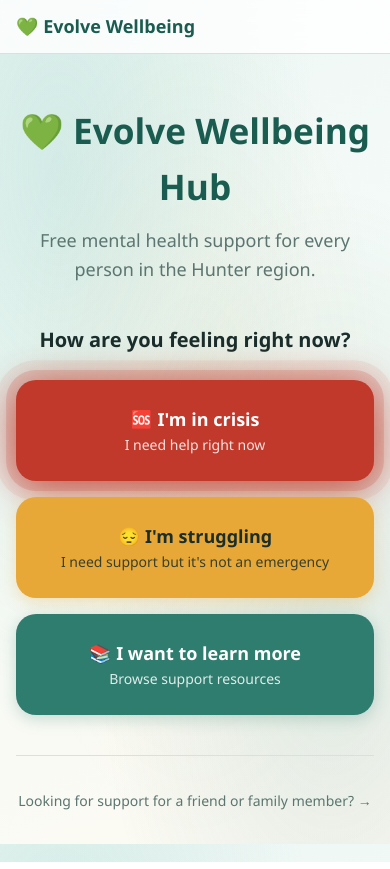
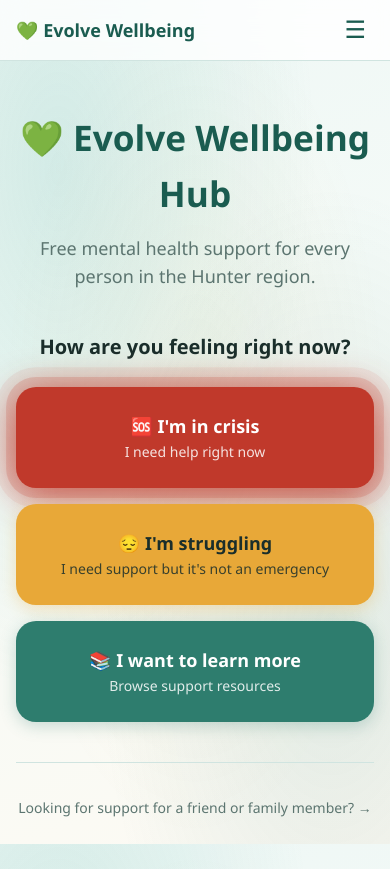
Before and after one commit to drubie442/Evolve, a React (Vite) app in the folder client/: page / in a window 390 px wide. Built offline with nearby package versions, Linux system fonts and the light colour scheme; no server answers.

Commit message:
add burger menu for mobile

```diff
--- a/client/src/components/Nav.jsx
+++ b/client/src/components/Nav.jsx
@@ -1,9 +1,22 @@
+import { useState } from "react";
 import { Link, useLocation } from "react-router-dom";
 
 export default function Nav() {
   const { search } = useLocation();
   const params = new URLSearchParams(search);
   const mode = params.get("mode");
+  const [open, setOpen] = useState(false);
+
+  const links = (
+    <>
+      <Link to="/resources" onClick={() => setOpen(false)}>Find Support</Link>
+      <Link to="/for-a-friend" onClick={() => setOpen(false)}>For a Friend</Link>
+      <Link to="/handoff" onClick={() => setOpen(false)}>Staff Handoff</Link>
+      <a href="/staff/carer/login">Carer Portal</a>
+      <Link to="/admin" onClick={() => setOpen(false)}>Admin</Link>
+      <Link to="/demo-qr" onClick={() => setOpen(false)}>Demo QR</Link>
+    </>
+  );
 
   return (
     <nav className="nav">
@@ -11,15 +24,17 @@
         <Link className="nav__logo" to={mode ? `/?mode=${mode}` : "/"}>
           💚 Evolve Wellbeing
         </Link>
-        <div className="nav__links">
-          <Link to="/resources">Find Support</Link>
-          <Link to="/for-a-friend">For a Friend</Link>
-          <Link to="/handoff">Staff Handoff</Link>
-          <a href="/staff/carer/login">Carer Portal</a>
-          <Link to="/admin">Admin</Link>
-          <Link to="/demo-qr">Demo QR</Link>
-        </div>
+        <div className="nav__links">{links}</div>
+        <button
+          className="nav__hamburger"
+          aria-label={open ? "Close menu" : "Open menu"}
+          aria-expanded={open}
+          onClick={() => setOpen((o) => !o)}
+        >
+          {open ? "✕" : "☰"}
+        </button>
       </div>
+      {open && <div className="nav__mobile-menu">{links}</div>}
     </nav>
   );
 }
--- a/client/src/index.css
+++ b/client/src/index.css
@@ -224,7 +224,37 @@
 }
 label { display: block; font-weight: 600; margin-bottom: var(--space-2); }
 
+.nav__hamburger { display: none; }
+.nav__mobile-menu { display: none; }
+
 @media (max-width: 600px) {
   .nav__links { display: none; }
   .landing-btn { font-size: var(--text-lg); }
+  .nav__hamburger {
+    display: flex;
+    align-items: center;
+    justify-content: center;
+    background: none;
+    border: none;
+    font-size: 1.5rem;
+    cursor: pointer;
+    color: var(--clr-primary-dark);
+    padding: var(--space-1) var(--space-2);
+  }
+  .nav__mobile-menu {
+    display: flex;
+    flex-direction: column;
+    gap: var(--space-3);
+    padding: var(--space-3) var(--space-4);
+    border-top: 1px solid var(--clr-border);
+    background: rgba(255,255,255,0.96);
+  }
+  .nav__mobile-menu a {
+    color: var(--clr-text-muted);
+    font-size: var(--text-base);
+    text-decoration: none;
+    padding: var(--space-2) 0;
+    border-bottom: 1px solid var(--clr-border);
+  }
+  .nav__mobile-menu a:last-child { border-bottom: none; }
 }
```
